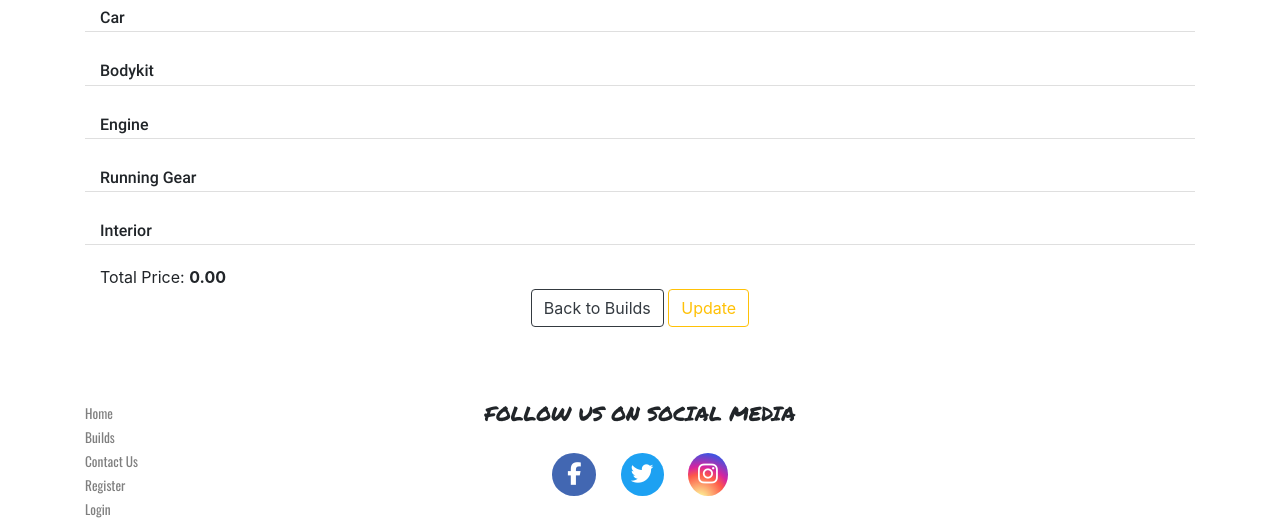
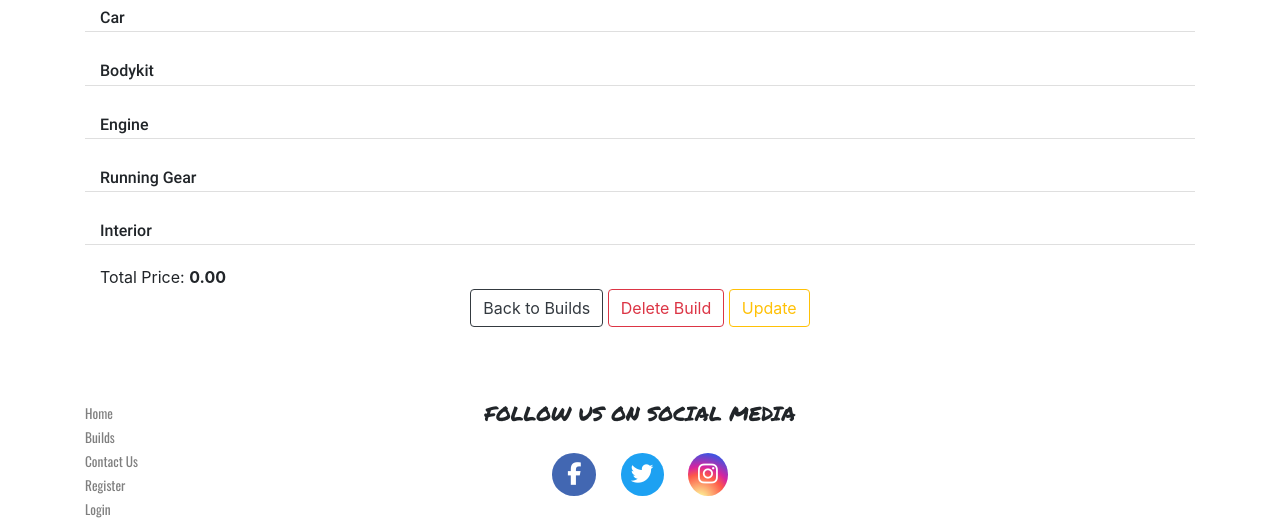
Before and after one commit to msped/AutoLog, a Flask app: template templates/edit.html in a window 1280 px wide. Shown: the part 189-715 px from the top of the page. Run offline with Flask 2, Linux system fonts and the light colour scheme; the template is opened without the code that fills it: most values are stand-ins (such as "Sample title", 1, 10 or a date in 2020); some libraries are stand-ins or nearby versions.

Commit message:
Added a delete button and url_for

```diff
--- a/templates/edit.html
+++ b/templates/edit.html
@@ -258,6 +258,7 @@ Edit a build
     <!--Submit-->
     <div class="text-center">
         <a class="btn btn-outline-dark" href="{{ url_for('builds') }}">Back to Builds</a>
+        <a class="btn btn-outline-danger" href="{{ url_for('delete_record', build_id=build._id) }}">Delete Build</a>
         <button type="submit" class="btn btn-outline-warning">Update</button>
     </div>
 
```
